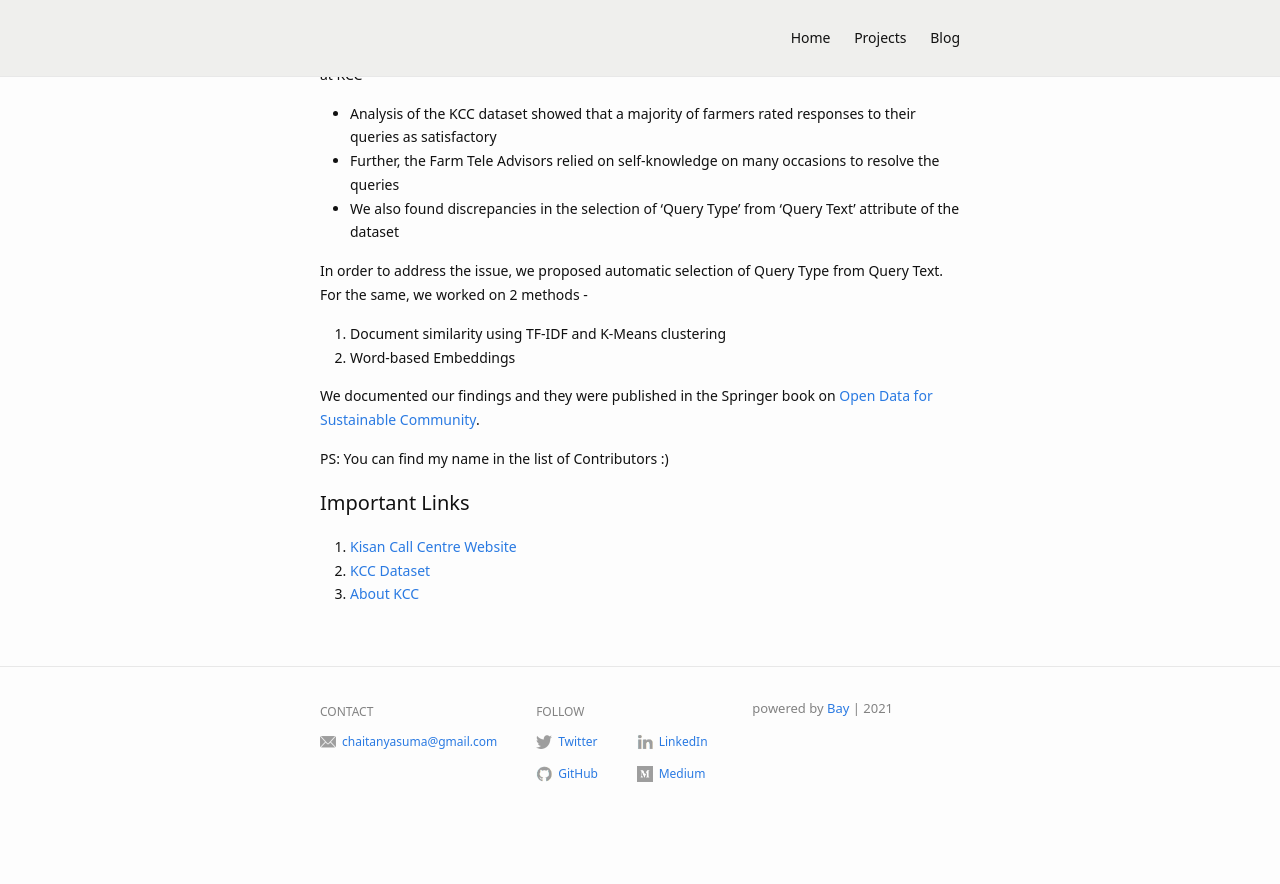
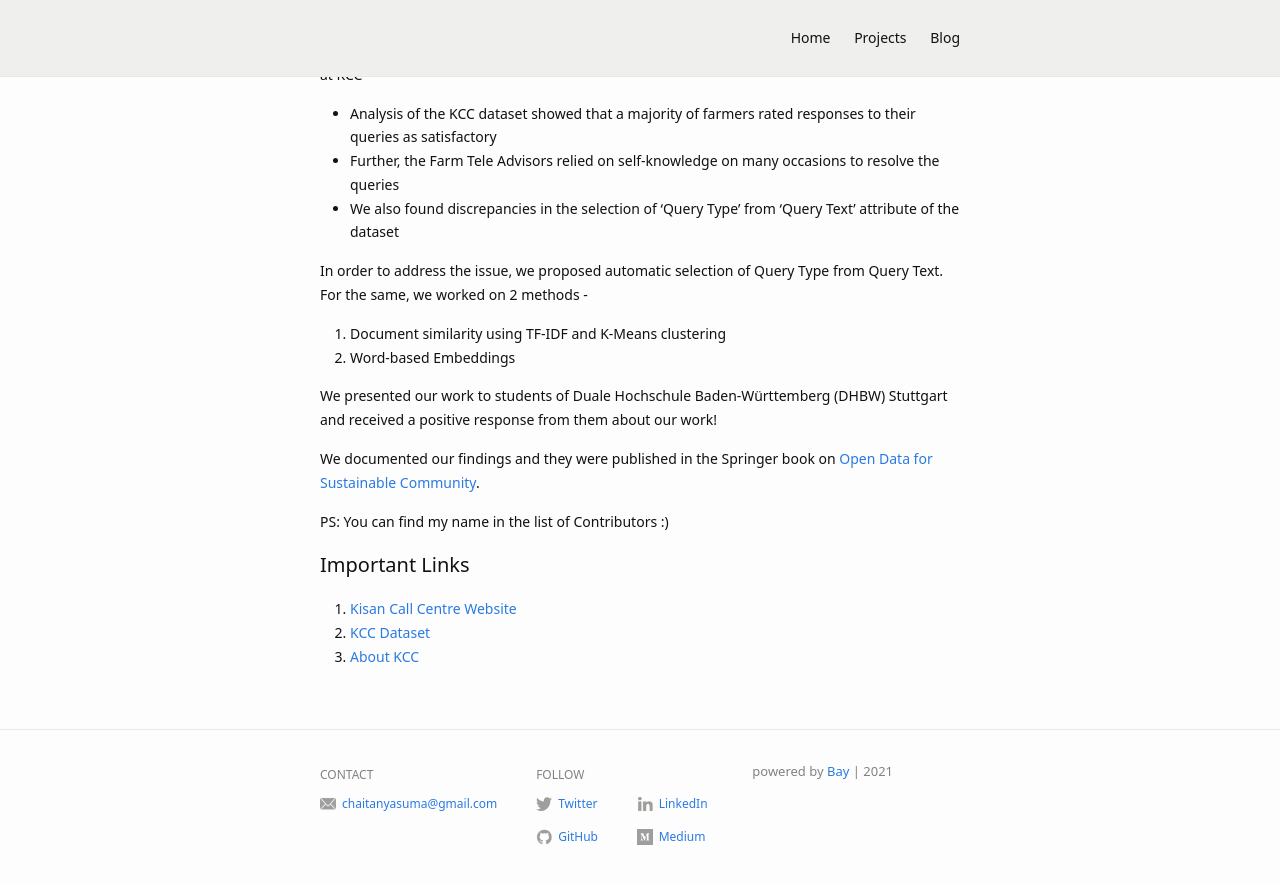
Before and after one commit to Chaitanyasuma/Chaitanyasuma.github.io, a Jekyll site: the page built from _posts/2021-12-03-KCC-analysis.md, in a window 1280 px wide and 900 px high, scrolled down 791 px. Shown: the top 884 px of the window. Built offline with Jekyll 4.4.1, drawn with Linux system fonts in a browser that asks for light colours; before the commit the page ends 1628 px from its top, so only the background shows below that.

Commit message:
KCC blog

```diff
--- a/_posts/2021-12-03-KCC-analysis.md
+++ b/_posts/2021-12-03-KCC-analysis.md
@@ -35,6 +35,8 @@ In order to address the issue, we proposed automatic selection of Query Type fro
 1. Document similarity using TF-IDF and K-Means clustering
 2. Word-based Embeddings
 
+We presented our work to students of Duale Hochschule Baden-Württemberg (DHBW) Stuttgart and received a positive response from them about our work!
+
 We documented our findings and they were published in the Springer book on [Open Data for Sustainable Community](https://link.springer.com/book/10.1007/978-981-33-4312-2).
 
 PS: You can find my name in the list of Contributors :)
```
